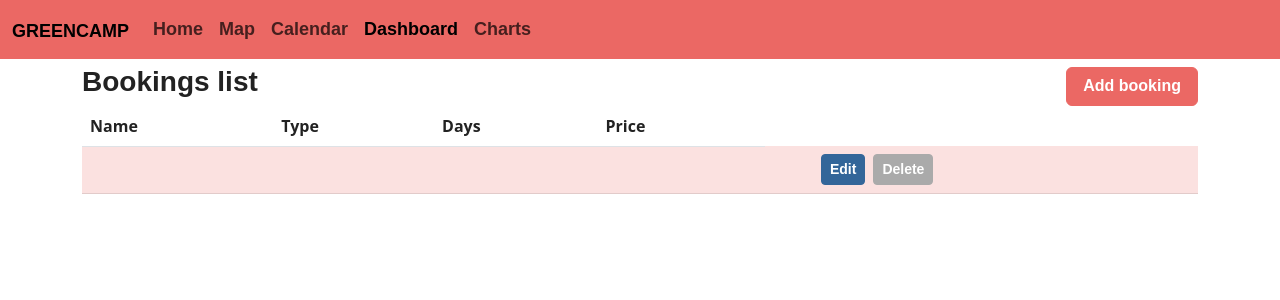
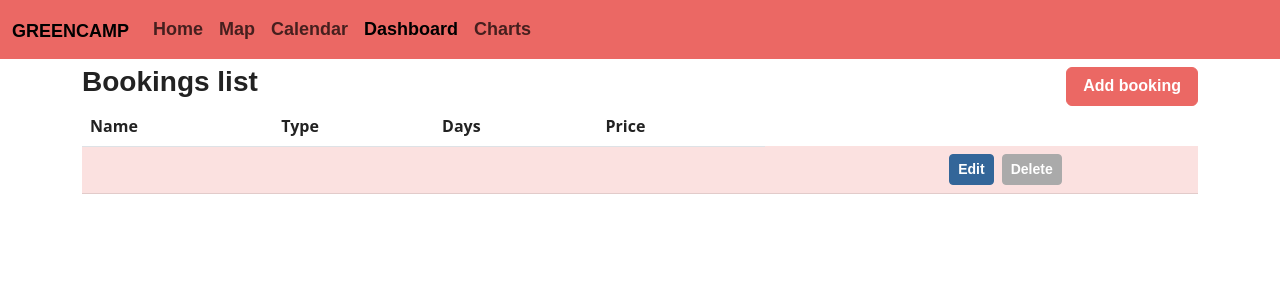
Before and after one commit to Ilmira83/Sprint8_Backend, an Angular app in the folder frontend/: page /app-dashboard in a window 1280 px wide. Shown: the top 300 px of the page. Built offline with nearby package versions, Linux system fonts and the light colour scheme; a web font is replaced by a local one.

Commit message:
style:css style for btns Edit and Delete in Dashboard comp.

```diff
--- a/frontend/src/app/components/dashboard/dashboard.component.css
+++ b/frontend/src/app/components/dashboard/dashboard.component.css
@@ -2,3 +2,6 @@
   display: flex;
   justify-content: space-between;
 }
+.modify_buttons{
+  text-align: center;
+}
--- a/frontend/src/app/components/dashboard/dashboard.component.html
+++ b/frontend/src/app/components/dashboard/dashboard.component.html
@@ -19,7 +19,7 @@
         <td></td>
         <td></td>
         <td></td>
-        <td>
+        <td class="modify_buttons">
           <button type="button" class="btn btn-info btn-sm">Edit</button>
           <button type="button" class="btn btn-secondary btn-sm ms-2">Delete</button>
         </td>
```
